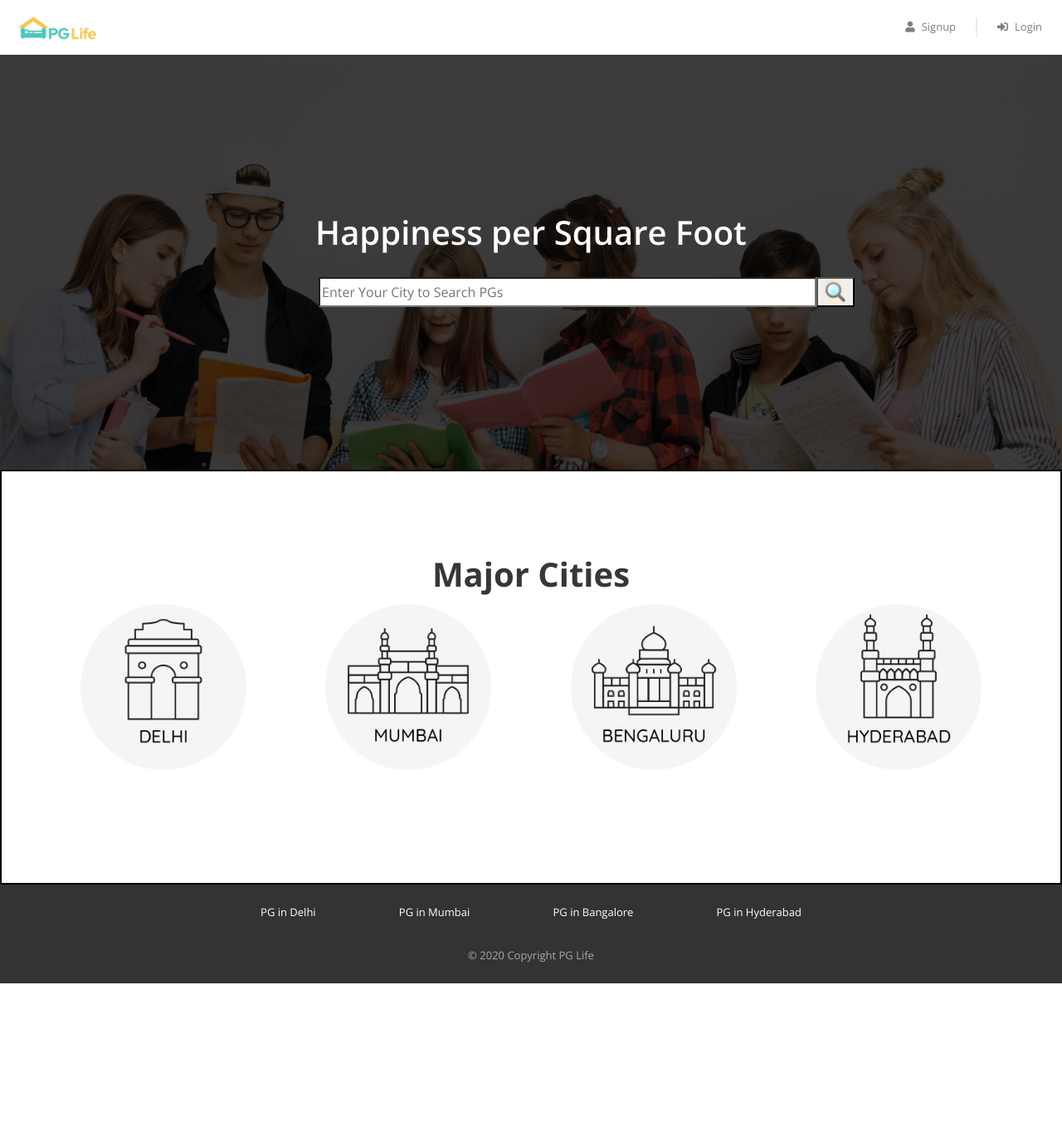
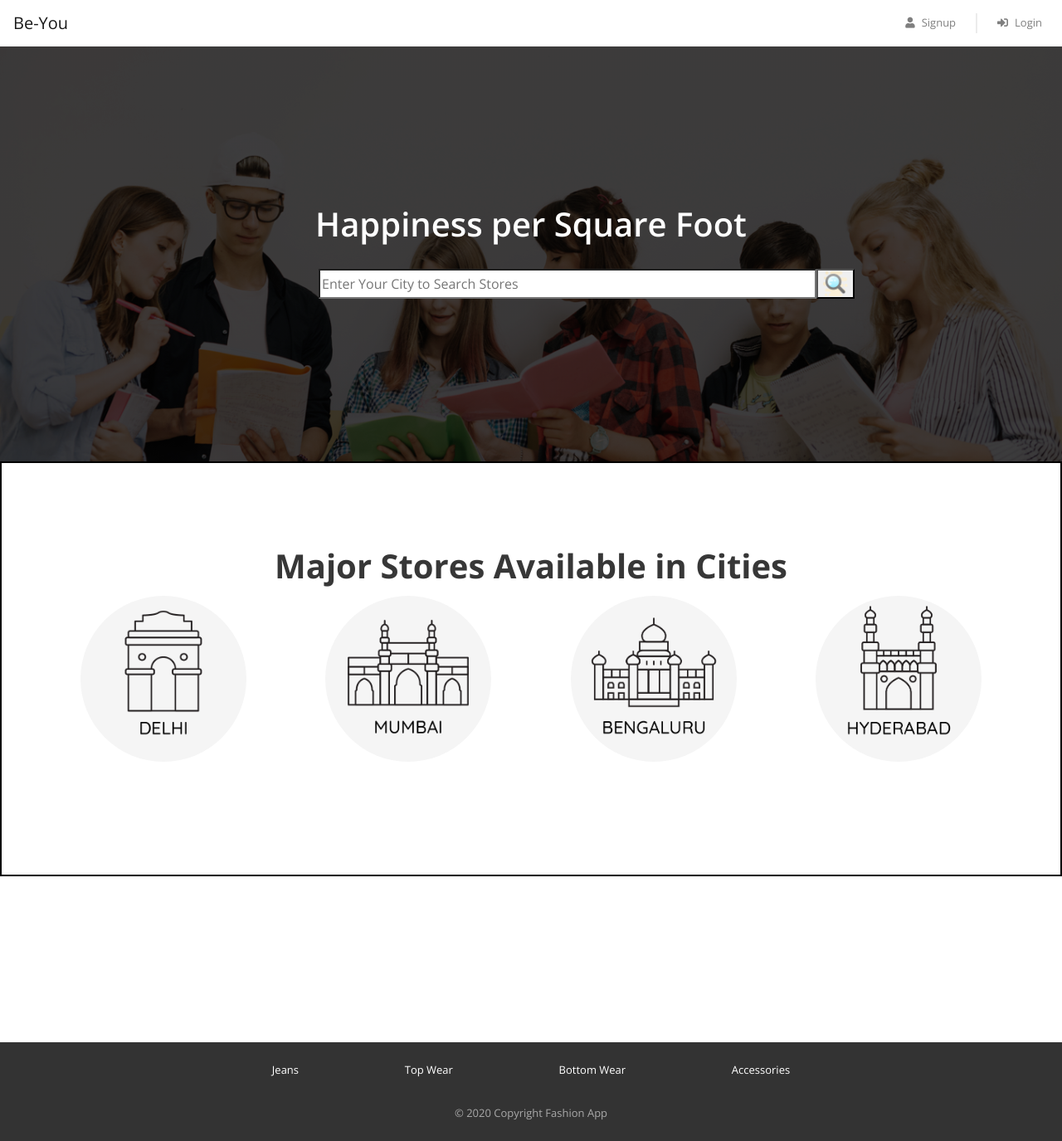
Before and after one commit to Suprith99/azureproject, a plain HTML site: page index.html in a window 1280 px wide. Shown: the whole page at 83% size. Before the commit the page ends 1185 px from the top, so only its background shows below. Drawn offline with nearby package versions, Linux system fonts and the light colour scheme.

Commit message:
updated pg life

```diff
--- a/index.html
+++ b/index.html
@@ -17,7 +17,7 @@
     <div class="header sticky-top">
         <nav class="navbar navbar-expand-md navbar-light">
             <a class="navbar-brand" href="index.html">
-                <img src="img/logo.png" />
+                Be-You
             </a>
             <button class="navbar-toggler" type="button" data-toggle="collapse" data-target="#my-navbar">
                 <span class="navbar-toggler-icon"></span>
@@ -211,7 +211,7 @@
     <div class="search" style="background-image:linear-gradient(rgba(0, 0, 0, 0.5), rgba(0, 0, 0, 0.5)),url('img/bg.png');">
         <h4 class="head">Happiness per Square Foot</h4>
         <div class="input-group" style="margin-top: 220px;">
-            <input class="searchbox"  type="search" placeholder="Enter Your City to Search PGs" />
+            <input class="searchbox"  type="search" placeholder="Enter Your City to Search Stores" />
            <button>
             <span class="material-icons-two-tone">
                 <img width="30px" src="img/search_logo.png" />
@@ -220,7 +220,7 @@
           </div>
     </div>
     <div class="places">
-        <h3 class="place-name">Major Cities</h3>
+        <h3 class="place-name">Major Stores Available in Cities</h3>
         <div class="place-image">
             <div class="place-images">
                 <img class="place-img"  src="img/delhi.png" />
@@ -237,22 +237,23 @@
         </div>
     </div>
     <div class="footer">
+        <div class="footer" style="margin-top: 200px;">
             <div class="page-container footer-container">
                 <div class="footer-cities">
                     <div class="footer-city">
-                    <a href="property_list.html">PG in Delhi</a>
+                        <a href="property_list.html">Jeans</a>
                     </div>
                     <div class="footer-city">
-                    <a href="property_list.html">PG in Mumbai</a>
+                        <a href="property_list.html">Top Wear</a>
                     </div>
                     <div class="footer-city">
-                    <a href="property_list.html">PG in Bangalore</a>
+                        <a href="property_list.html">Bottom Wear</a>
                     </div>
                     <div class="footer-city">
-                    <a href="property_list.html">PG in Hyderabad</a>
+                        <a href="property_list.html">Accessories</a>
                     </div>
                 </div>
-            <div class="footer-copyright">© 2020 Copyright PG Life </div>
+                <div class="footer-copyright">© 2020 Copyright Fashion App </div>
             </div>
     </div>
 
```
Also changed, not shown: dashboard.html (+5 -5 lines). Lines whose indentation alone changed are shown as unchanged.
